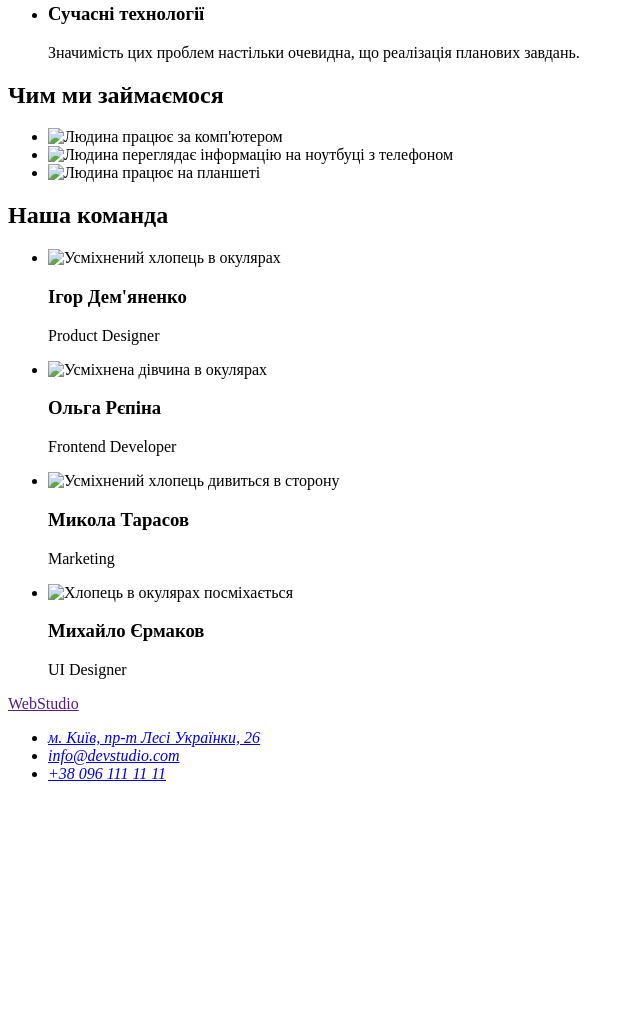
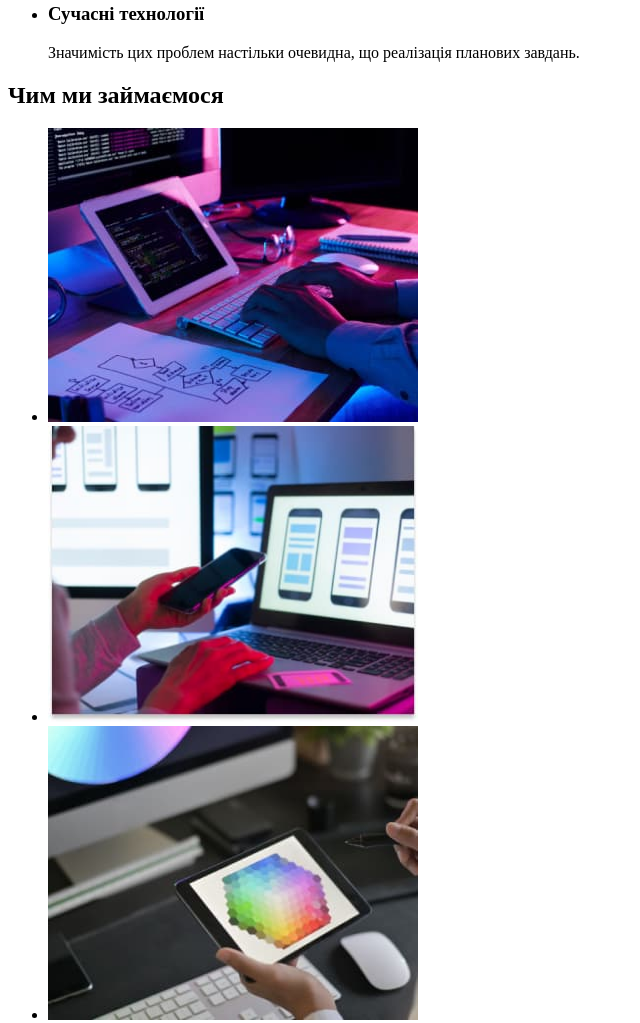
Before and after one commit to katushka211/goit-markup-hw-01, a plain HTML site: page index.html in a window 1280 px wide. Shown: the part 532-1555 px from the top of the page, without its empty margins (0-640 px from the left). Before the commit the page ends 1331 px from the top, so only its background shows below. Drawn offline with Linux system fonts and the light colour scheme; the site is published under a folder, as on GitHub Pages, so addresses that start at the root find nothing.

Commit message:
add ./ configure

```diff
--- a/index.html
+++ b/index.html
@@ -9,9 +9,9 @@
   <body>
     <header>
         <nav>
-            <a href="/index.html">WebStudio</a>
+            <a href="./index.html">WebStudio</a>
             <ul>
-                <li><a href="/index.html">Студія</a></li>
+                <li><a href="./index.html">Студія</a></li>
                 <li><a href="#">Портфоліо</a></li>
                 <li><a href="#">Контакти</a></li>
             </ul>
@@ -52,13 +52,13 @@
         <h2>Чим ми займаємося</h2>
         <ul>
             <li>
-                <img src="/images/box1.jpg" alt="Людина працює за комп'ютером" width="370">
+                <img src="./images/box1.jpg" alt="Людина працює за комп'ютером" width="370">
             </li>
             <li>
-                <img src="/images/box2.jpg" alt="Людина переглядає інформацію на ноутбуці з телефоном" width="370">
+                <img src="./images/box2.jpg" alt="Людина переглядає інформацію на ноутбуці з телефоном" width="370">
             </li>
             <li>
-                <img src="/images/box3.jpg" alt="Людина працює на планшеті" width="370">
+                <img src="./images/box3.jpg" alt="Людина працює на планшеті" width="370">
             </li>
         </ul>
     </section>
@@ -66,22 +66,22 @@
         <h2>Наша команда</h2>
         <ul>
             <li>
-                <img src="/images/img1.jpg" alt="Усміхнений хлопець в окулярах" width="270">
+                <img src="./images/img1.jpg" alt="Усміхнений хлопець в окулярах" width="270">
                 <h3>Ігор Дем'яненко</h3>
                 <p>Product Designer</p>
             </li>
             <li>
-                <img src="/images/img2.jpg" alt="Усміхнена дівчина в окулярах" width="270">
+                <img src="./images/img2.jpg" alt="Усміхнена дівчина в окулярах" width="270">
                 <h3>Ольга Рєпіна</h3>
                 <p>Frontend Developer</p>
             </li>
             <li>
-                <img src="/images/img3.jpg" alt="Усміхнений хлопець дивиться в сторону" width="270">
+                <img src="./images/img3.jpg" alt="Усміхнений хлопець дивиться в сторону" width="270">
                 <h3>Микола Тарасов</h3>
                 <p>Marketing</p>
             </li>
             <li>
-                <img src="/images/img4.jpg" alt="Хлопець в окулярах посміхається" width="270">
+                <img src="./images/img4.jpg" alt="Хлопець в окулярах посміхається" width="270">
                 <h3>Михайло Єрмаков</h3>
                 <p>UI Designer</p>
             </li>
```
